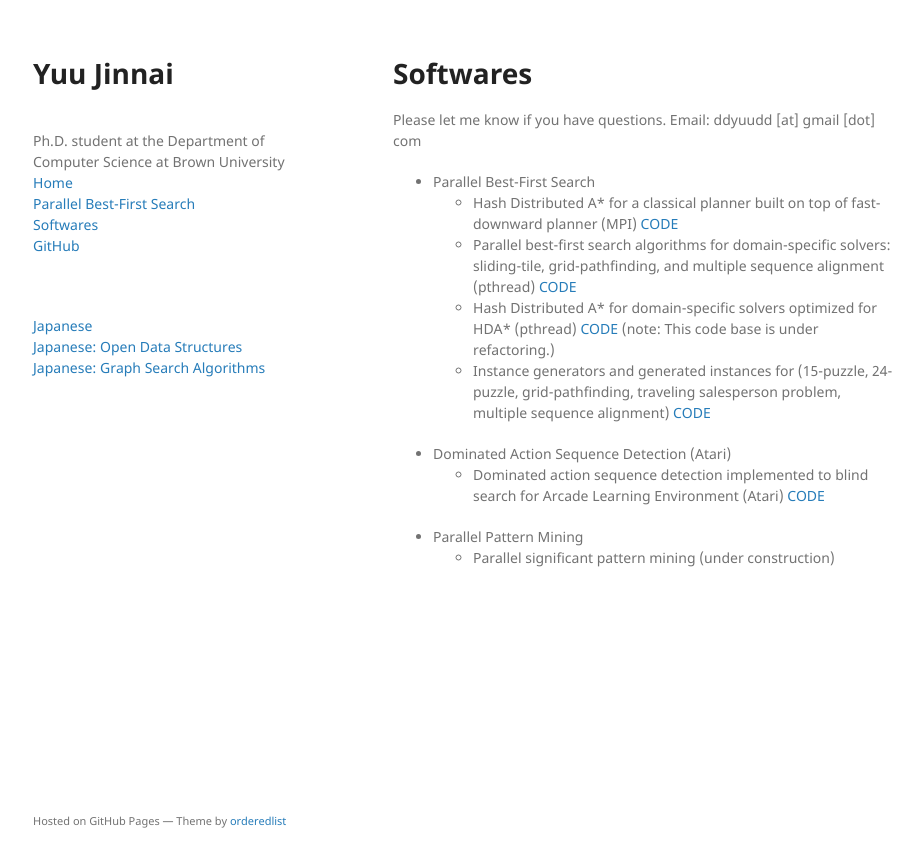
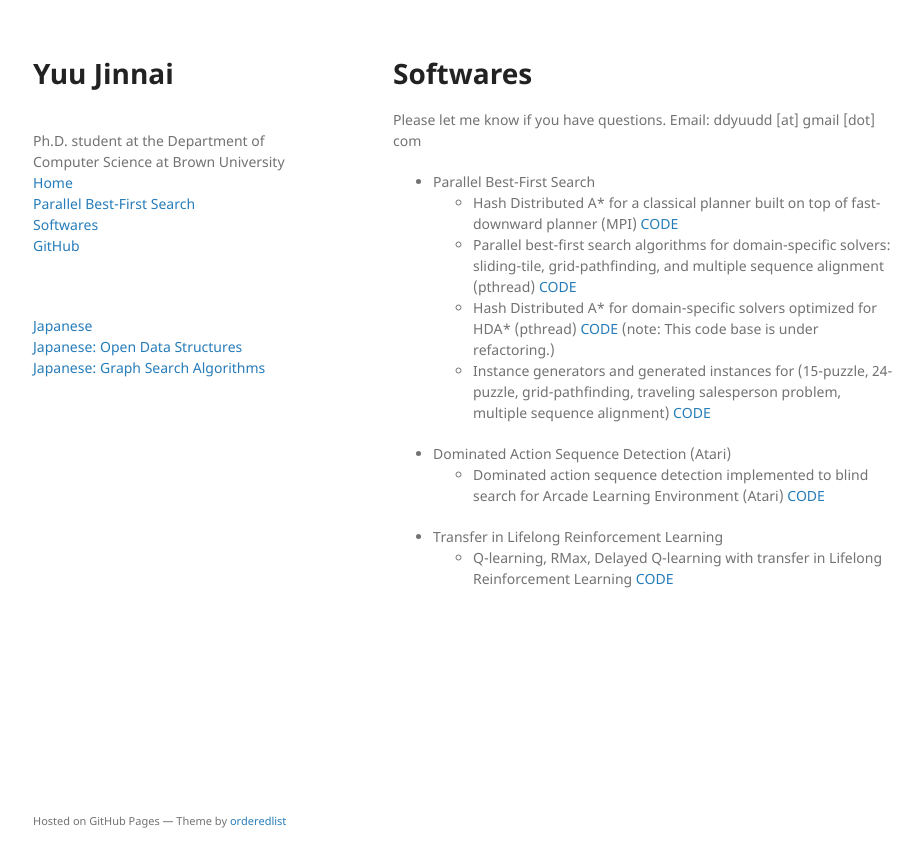
Before and after one commit to jinnaiyuu/jinnaiyuu.github.io, a Jekyll site: the page built from softwares.md, in a window 1280 px wide. Shown: the top 867 px of the page, without its empty margins (177-1100 px from the left). Built offline with Jekyll 4.4.1, drawn with Linux system fonts in a browser that asks for light colours; our own code applies the rules of GitHub Pages for plain Markdown files.

Commit message:
added transfer RL in softwares

```diff
--- a/softwares.md
+++ b/softwares.md
@@ -12,5 +12,5 @@ Email: ddyuudd [at] gmail [dot] com
 - Dominated Action Sequence Detection (Atari)
     - Dominated action sequence detection implemented to blind search for Arcade Learning Environment (Atari) [CODE](https://github.com/jinnaiyuu/Atari-iterative-width)
 
-- Parallel Pattern Mining
-    - Parallel significant pattern mining (under construction)
+- Transfer in Lifelong Reinforcement Learning
+    - Q-learning, RMax, Delayed Q-learning with transfer in Lifelong Reinforcement Learning  [CODE](https://github.com/david-abel/transfer_rl_icml_2018)
```
